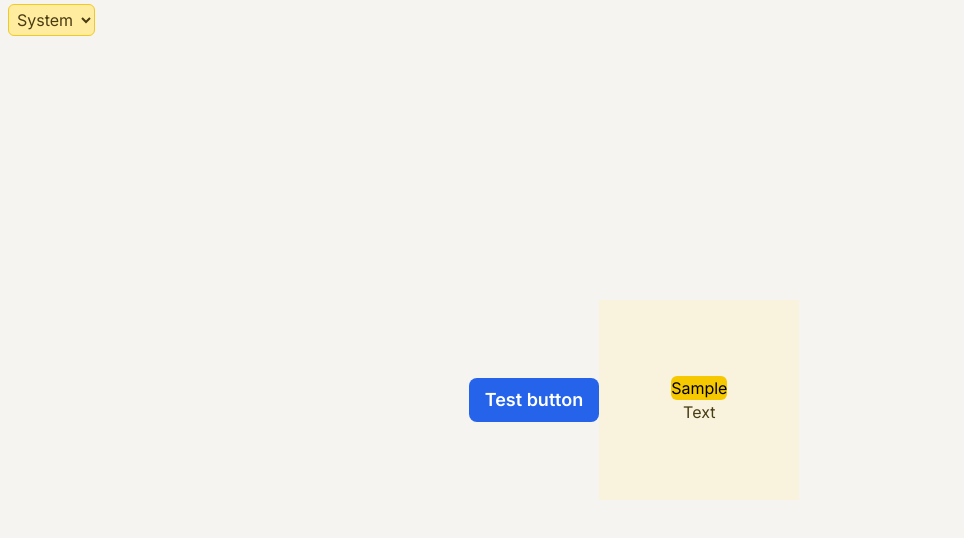
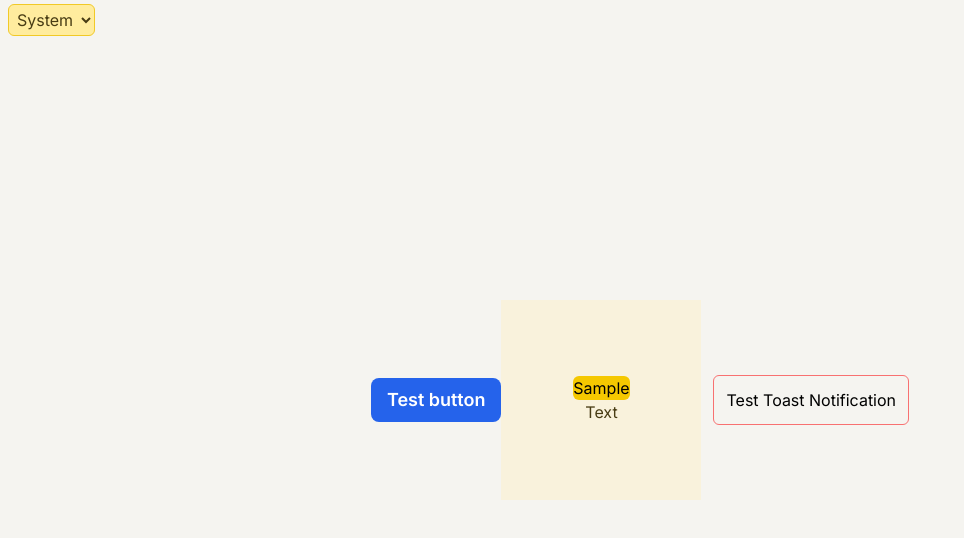
Before and after one commit to Javan-Odhiambo/nextjs-starter-template, a Next.js app: page / in a window 1280 px wide. Shown: the top 538 px of the page, without its empty margins (0-964 px from the left). Built offline with nearby package versions, Linux system fonts and the light colour scheme.

Commit message:
feat : add simple toast component

```diff
--- a/package.json
+++ b/package.json
@@ -11,6 +11,7 @@
     "test:watch": "jest --watch"
   },
   "dependencies": {
+    "@radix-ui/react-toast": "^1.1.5",
     "class-variance-authority": "^0.7.0",
     "next": "14.2.2",
     "next-themes": "^0.3.0",
--- a/src/app/page.tsx
+++ b/src/app/page.tsx
@@ -1,15 +1,29 @@
 "use client"
 import Button from "@/components/ui/Button";
 import ThemeChanger from "@/components/ui/ThemeChanger";
+import ToastNotification from "@/components/ui/Toast";
+
 export default function Home() {
   return (
-    <main className="flex min-h-screen items-center justify-center bg-primary-app-bg relative" >
-      <Button onClick={() => alert("It works!!")} >Test button</Button>
-      <ThemeChanger className="absolute top-1 left-2"/>
-      <div className="flex flex-col w-[200px] h-[200px] bg-primary-subtle-bg justify-center items-center mr-3">
-        <button className="bg-primary-solid-bg text-primary-high-constrast-text rounded-md w-fit">Sample</button>
-        <p className="text-primary-high-contrast-text text-center">Text</p>
-      </div>
-    </main>
+		<main className="flex min-h-screen items-center justify-center bg-primary-app-bg relative">
+			<Button onClick={() => alert("It works!!")}>Test button</Button>
+			<ThemeChanger className="absolute top-1 left-2" />
+			<div className="flex flex-col w-[200px] h-[200px] bg-primary-subtle-bg justify-center items-center mr-3">
+				<button className="bg-primary-solid-bg text-primary-high-constrast-text rounded-md w-fit">
+					Sample
+				</button>
+				<p className="text-primary-high-contrast-text text-center">
+					Text
+				</p>
+			</div>
+			<ToastNotification
+				title="Button Clicked !!"
+				description="Alert using my toast"
+				triggerButtonText="Test Toast Notification"
+				showCloseButton
+				closeButtonText="x"
+				duration={5000}
+			/>
+		</main>
   );
 }
--- /dev/null
+++ b/src/components/ui/Toast.tsx
@@ -0,0 +1,51 @@
+    import {useState , useEffect ,useRef} from 'react';
+    import * as Toast from '@radix-ui/react-toast';
+
+    interface ToastNotification {
+    duration?:number;
+    title: string;
+    triggerButtonText: string;
+    description: string;
+    showCloseButton?: boolean;
+    closeButtonText?:string;
+    }
+
+    const ToastNotification= ({ duration , title, description, triggerButtonText , showCloseButton,  closeButtonText }:ToastNotification) => {
+    const [open, setOpen] = useState(false);
+    const timerRef = useRef<number>(0);
+
+    useEffect(() => {
+        return () => clearTimeout(timerRef.current);
+    }, []);
+
+    const handleButtonClick = () => {
+        setOpen(false);
+        window.clearTimeout(timerRef.current);
+        timerRef.current = window.setTimeout(() => {
+        setOpen(true);
+        }, 100);
+    };
+
+    return (
+        <Toast.Provider>
+        <button className="border border-red-400 p-3 rounded-md inline-flex" onClick={handleButtonClick}>
+            {triggerButtonText}
+        </button>
+
+        <Toast.Root open={open} onOpenChange={setOpen} duration={duration} className='flex gap-4 border border-black bg-amber-600 p-3 items-center rounded-md w-fit'>
+            <div>
+                <Toast.Title className='text-lg'>{title}</Toast.Title>
+                <Toast.Description className='text-xs text-gray-600' >{description}</Toast.Description>
+            </div>
+            {showCloseButton && (
+            <Toast.Action asChild altText="Close">
+                <button className="bg-stone-700 text-white text-center rounded-md px-4 h-fit py-0">{closeButtonText}</button>
+            </Toast.Action>
+            )}
+        </Toast.Root>
+        <Toast.Viewport className='fixed top-4 left-1/2'/>
+        </Toast.Provider>
+    );
+    };
+
+    export default ToastNotification;
```
Also changed, not shown: 1 other file (tests, documents, lock files or other folders).
